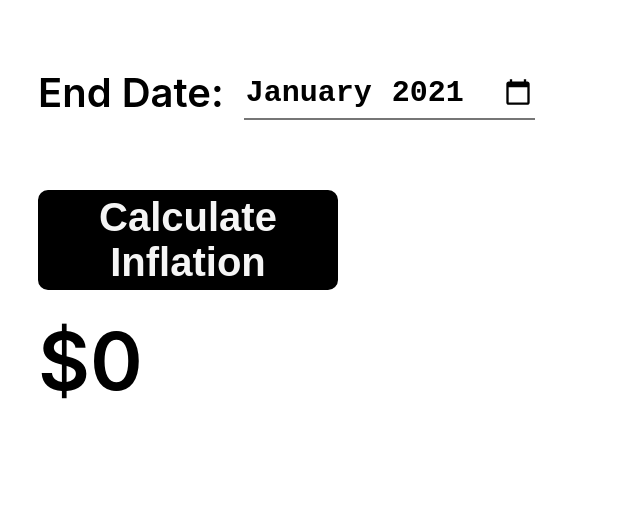
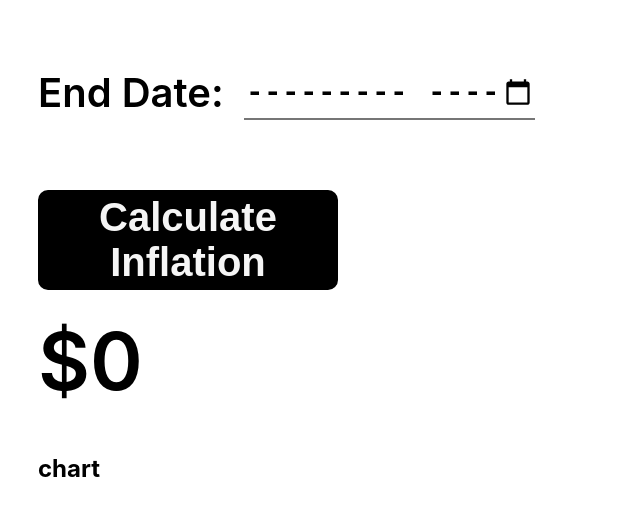
Before and after one commit to deanerfree/int-calc, a React (Create React App) app: page / in a window 1280 px wide. Shown: the part 1095-1610 px from the top of the page, without its empty margins (47-687 px from the left). Before the commit the page ends 1554 px from the top, so only its background shows below. Built offline with nearby package versions, Linux system fonts and the light colour scheme; no server answers.

Commit message:
adding chart

```diff
--- a/src/components/Inflation.js
+++ b/src/components/Inflation.js
@@ -1,9 +1,10 @@
-import { useContext, useState } from 'react'
-import { CalculatorContext } from '../context/CalculatorContext'
-import styled from 'styled-components'
-import Button from '../container/Button'
-import { Wrapper, Form, Label, Input, Answer } from '../config/GlobalStyles'
-import DropdownContainer from '../container/DropdownContainer'
+import { useContext, useState } from "react"
+import { CalculatorContext } from "../context/CalculatorContext"
+import styled from "styled-components"
+import Button from "../container/Button"
+import { Wrapper, Form, Label, Input, Answer } from "../config/GlobalStyles"
+import DropdownContainer from "../container/DropdownContainer"
+import LineChart from "./LineChart"
 
 const InputDate = styled.input`
 	position: relative;
@@ -20,25 +21,24 @@ const InputDate = styled.input`
 `
 const Inflation = () => {
 	//State imported from context file
-  const {
-    setSearch,
-    inflationValue,
-    setDollarValue,
-    setInflationFocus,
-  } = useContext(CalculatorContext)
+	const { setSearch, inflationValue, setDollarValue, setInflationFocus } =
+		useContext(CalculatorContext)
 
 	const options = [
-    { name: 'All Items', value: '41690973' },
-    { name: 'Food', value: '41690974' },
-    { name: 'Gasoline', value: '41691136' },
-    { name: 'Health and personal care', value: '41691153' },
-    { name: 'Alcohol, Tobacco, Cannabis', value: '41691206' },
-    { name: 'Energy', value: '41691239' },
+		{ name: "All Items", value: "41690973" },
+		{ name: "Food", value: "41690974" },
+		{ name: "Gasoline", value: "41691136" },
+		{ name: "Health and personal care", value: "41691153" },
+		{ name: "Alcohol, Tobacco, Cannabis", value: "41691206" },
+		{ name: "Energy", value: "41691239" },
 	]
+	const date = new Date()
+	const month = date.getMonth() + 1
+	const year = date.getFullYear()
 	//Set state for items that change state
-  const [dollarInput, setDollarInput] = useState('')
-  const [startDate, setStartDate] = useState('2000-01')
-  const [endDate, setEndDate] = useState('2021-01')
+	const [dollarInput, setDollarInput] = useState("")
+	const [startDate, setStartDate] = useState("2000-01")
+	const [endDate, setEndDate] = useState(`${year}-${month}`)
 	const [value, setValue] = useState(null)
 	//date is modified set this way in order to select by month and follow Stats Canada format
 	let modStartDate = `${startDate}-01`
@@ -46,7 +46,7 @@ const Inflation = () => {
 
 	const handleSelect = (value) => {
 		setValue(value)
-    console.log('What is on Parent', value, typeof value)
+		console.log("What is on Parent", value, typeof value)
 	}
 
 	const handleSubmit = (event) => {
@@ -61,11 +61,10 @@ const Inflation = () => {
 			<Wrapper>
 				<Label>Some Dollar Value</Label>
 				<Input
-          type="text"
-          placeholder="0"
+					type='text'
+					placeholder='0'
 					value={+dollarInput}
-          onChange={(e) => setDollarInput(+e.target.value)}
-        ></Input>
+					onChange={(e) => setDollarInput(+e.target.value)}></Input>
 			</Wrapper>
 			<Wrapper>
 				<Label>Focus:</Label>
@@ -74,24 +73,25 @@ const Inflation = () => {
 			<Wrapper>
 				<Label>Start Date:</Label>
 				<InputDate
-          type="month"
+					type='month'
 					value={startDate}
-          onChange={(e) => setStartDate(e.target.value)}
-        ></InputDate>
+					onChange={(e) => setStartDate(e.target.value)}></InputDate>
 			</Wrapper>
 			<Wrapper>
 				<Label>End Date:</Label>
 				<InputDate
-          type="month"
+					type='month'
 					value={endDate}
-          onChange={(e) => setEndDate(e.target.value)}
-        ></InputDate>
+					onChange={(e) => setEndDate(e.target.value)}></InputDate>
 			</Wrapper>
 			<Wrapper>
-        <Button title="Calculate Inflation" type="submit" />
+				<Button title='Calculate Inflation' type='submit' />
 			</Wrapper>
 			<Wrapper>
 				<Answer>${inflationValue}</Answer>
+			</Wrapper>
+			<Wrapper>
+				<LineChart />
 			</Wrapper>
 		</Form>
 	)
--- /dev/null
+++ b/src/components/LineChart.js
@@ -0,0 +1,11 @@
+import { Chart } from "chart.js"
+
+const LineChart = () => {
+	return (
+		<div>
+			<h2>chart</h2>
+		</div>
+	)
+}
+
+export default LineChart
```
Also changed, not shown: package.json (+5 -5 lines), 1 other file (tests, documents, lock files or other folders). Lines whose indentation alone changed are shown as unchanged.
